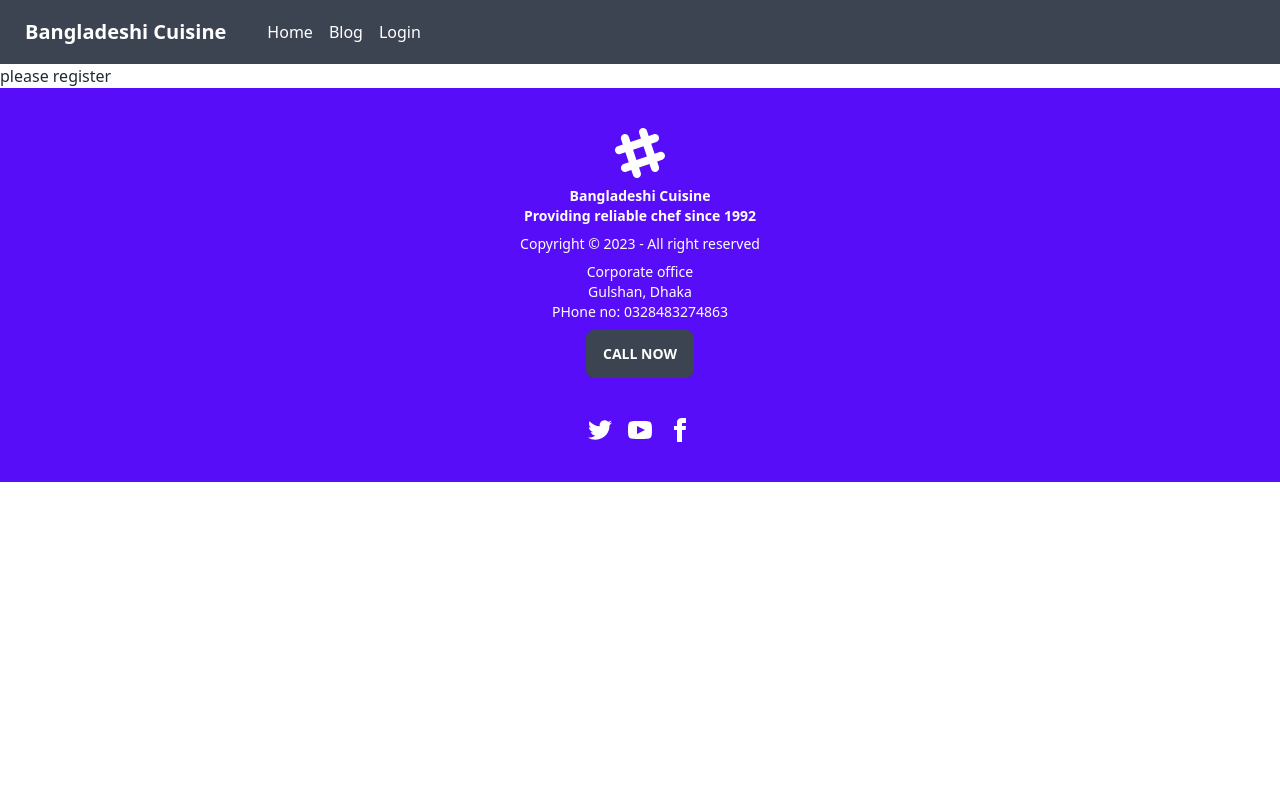
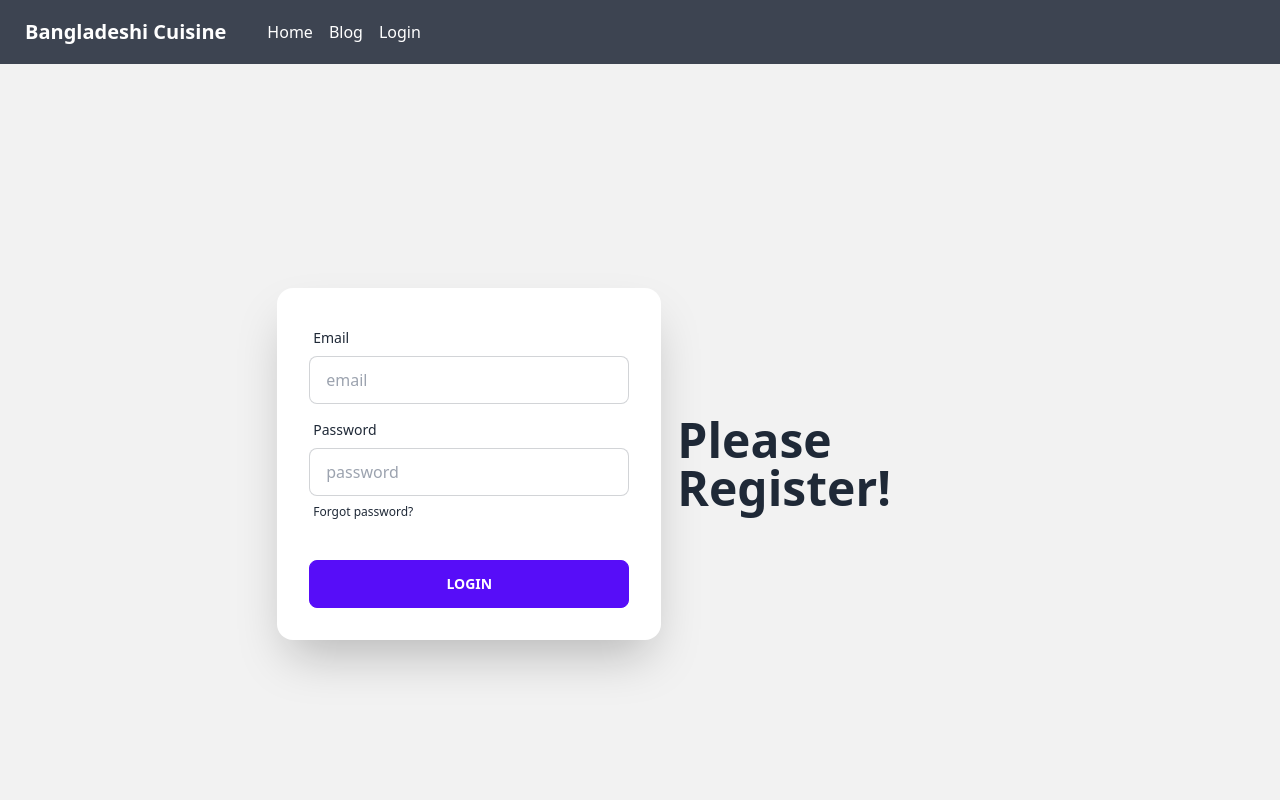
Before and after one commit to tokymahmud/bangladeshi-cuisine-client, a React (Vite) app: page /register in a window 1280 px wide. Shown: the top 800 px of the page. Built offline with nearby package versions, Linux system fonts and the light colour scheme.

Commit message:
login page activation work and register page

```diff
--- a/src/Components/Login/Login.jsx
+++ b/src/Components/Login/Login.jsx
@@ -1,26 +1,36 @@
 import React from 'react';
+import { Link } from 'react-router-dom';
 
 const Login = () => {
+    const handleLogin =event =>{
+        event.preventDefault();
+        const form =event.target;
+        const email = form.email.value;
+        const password = form.password.value;
+        console.log(email,password);
+
+
+    }
     return (
         <div>
             <div className="hero min-h-screen bg-base-200">
-  <div className="hero-content flex-col lg:flex-row-reverse">
-    <div className="text-center lg:text-left">
-      <h1 className="text-5xl font-bold">Login now!</h1>
+  <div className="hero-content flex-col md:flex-row-reverse">
+    <div className="text-center md:text-left">
+      <h1 className="text-5xl font-bold"> Please Login now!</h1>
     </div>
     <div className="card flex-shrink-0 w-full max-w-sm shadow-2xl bg-base-100">
-      <div className="card-body">
+      <form onSubmit={handleLogin} className="card-body">
         <div className="form-control">
           <label className="label">
             <span className="label-text">Email</span>
           </label>
-          <input type="text" placeholder="email" className="input input-bordered" />
+          <input type="email" name='email' placeholder="email" className="input input-bordered" required />
         </div>
         <div className="form-control">
           <label className="label">
             <span className="label-text">Password</span>
           </label>
-          <input type="text" placeholder="password" className="input input-bordered" />
+          <input type="password" name='password' placeholder="password" className="input input-bordered" required />
           <label className="label">
             <a href="#" className="label-text-alt link link-hover">Forgot password?</a>
           </label>
@@ -28,7 +38,11 @@
         <div className="form-control mt-6">
           <button className="btn btn-primary">Login</button>
         </div>
-      </div>
+      </form>
+      <Link to='/register'>
+      <button className="btn btn-link">Want to explore Bangladeshi Cuisine?</button>
+
+      </Link>
     </div>
   </div>
 </div>
--- a/src/Components/Register/Register.jsx
+++ b/src/Components/Register/Register.jsx
@@ -3,7 +3,38 @@
 const Register = () => {
     return (
         <div>
-            <h1>please register</h1>
+
+        <div>
+            <div className="hero min-h-screen bg-base-200">
+  <div className="hero-content flex-col md:flex-row-reverse">
+    <div className="text-center md:text-left">
+      <h1 className="text-5xl font-bold"> Please Register!</h1>
+    </div>
+    <div className="card flex-shrink-0 w-full max-w-sm shadow-2xl bg-base-100">
+      <form className="card-body">
+        <div className="form-control">
+          <label className="label">
+            <span className="label-text">Email</span>
+          </label>
+          <input type="email" name='email' placeholder="email" className="input input-bordered" required />
+        </div>
+        <div className="form-control">
+          <label className="label">
+            <span className="label-text">Password</span>
+          </label>
+          <input type="password" name='password' placeholder="password" className="input input-bordered" required />
+          <label className="label">
+            <a href="#" className="label-text-alt link link-hover">Forgot password?</a>
+          </label>
+        </div>
+        <div className="form-control mt-6">
+          <button className="btn btn-primary">Login</button>
+        </div>
+      </form>
+    </div>
+  </div>
+</div>
+        </div>
         </div>
     );
 };
```
